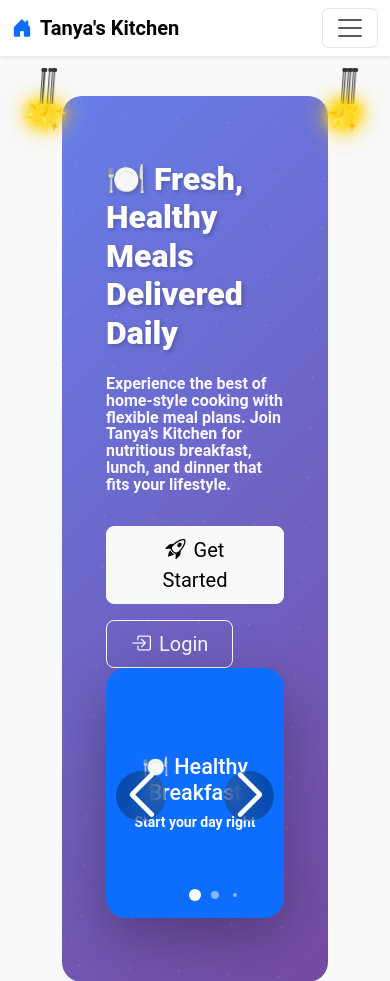
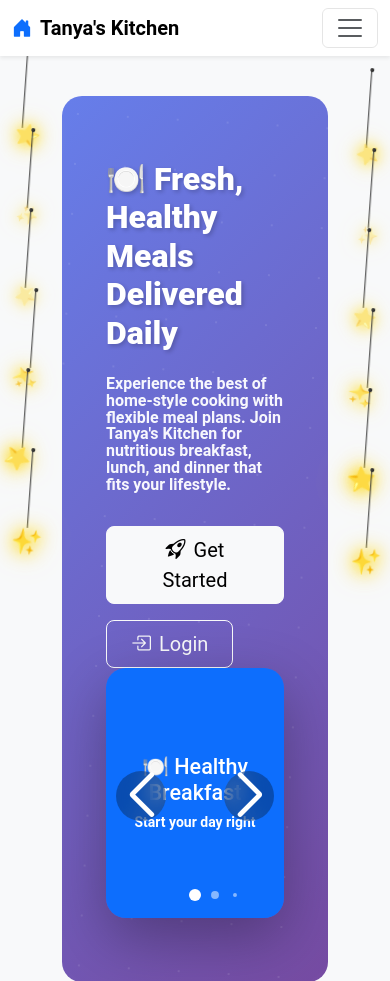
Before and after one commit to gangeshwar01/tanya-kitchen, a Django app: page / in a window 390 px wide. Shown: the top 981 px of the page. Run offline with Django 5.2, Linux system fonts and the light colour scheme; data that the repository does not hold is empty; some libraries are stand-ins or nearby versions.

Commit message:
sparkling stars 6

```diff
--- a/templates/home.html
+++ b/templates/home.html
@@ -395,11 +395,11 @@
 }
 
 .stars-left {
-  left: 20px;
+  left: 0;
 }
 
 .stars-right {
-  right: 20px;
+  right: 0;
 }
 
 /* Hanging wire/string for stars - extends from navbar bottom */
@@ -440,54 +440,54 @@
   filter: drop-shadow(0 0 8px rgba(255, 215, 0, 0.6));
 }
 
-/* Left side stars with hanging wires - wires extend upward to navbar bottom */
-.stars-left .star-with-wire:nth-child(1) { top: 140px; left: 50%; }
-.stars-left .star-with-wire:nth-child(1) .star-wire { height: 140px; }
+/* Left side stars with hanging wires - positioned at far left edge */
+.stars-left .star-with-wire:nth-child(1) { top: 100px; left: 20%; }
+.stars-left .star-with-wire:nth-child(1) .star-wire { height: 100px; }
 .stars-left .star-with-wire:nth-child(1) .sparkle-star { font-size: 2rem; animation-delay: 0s; }
 
-.stars-left .star-with-wire:nth-child(2) { top: 200px; left: 65%; }
+.stars-left .star-with-wire:nth-child(2) { top: 200px; left: 30%; }
 .stars-left .star-with-wire:nth-child(2) .star-wire { height: 200px; }
 .stars-left .star-with-wire:nth-child(2) .sparkle-star { font-size: 2.4rem; animation-delay: 0.4s; }
 
-.stars-left .star-with-wire:nth-child(3) { top: 280px; left: 45%; }
-.stars-left .star-with-wire:nth-child(3) .star-wire { height: 280px; }
+.stars-left .star-with-wire:nth-child(3) { top: 320px; left: 25%; }
+.stars-left .star-with-wire:nth-child(3) .star-wire { height: 320px; }
 .stars-left .star-with-wire:nth-child(3) .sparkle-star { font-size: 1.8rem; animation-delay: 0.8s; }
 
-.stars-left .star-with-wire:nth-child(4) { top: 360px; left: 60%; }
-.stars-left .star-with-wire:nth-child(4) .star-wire { height: 360px; }
+.stars-left .star-with-wire:nth-child(4) { top: 460px; left: 35%; }
+.stars-left .star-with-wire:nth-child(4) .star-wire { height: 460px; }
 .stars-left .star-with-wire:nth-child(4) .sparkle-star { font-size: 2.1rem; animation-delay: 1.2s; }
 
-.stars-left .star-with-wire:nth-child(5) { top: 440px; left: 50%; }
-.stars-left .star-with-wire:nth-child(5) .star-wire { height: 440px; }
+.stars-left .star-with-wire:nth-child(5) { top: 600px; left: 20%; }
+.stars-left .star-with-wire:nth-child(5) .star-wire { height: 600px; }
 .stars-left .star-with-wire:nth-child(5) .sparkle-star { font-size: 1.7rem; animation-delay: 1.6s; }
 
-.stars-left .star-with-wire:nth-child(6) { top: 520px; left: 70%; }
-.stars-left .star-with-wire:nth-child(6) .star-wire { height: 520px; }
+.stars-left .star-with-wire:nth-child(6) { top: 740px; left: 30%; }
+.stars-left .star-with-wire:nth-child(6) .star-wire { height: 740px; }
 .stars-left .star-with-wire:nth-child(6) .sparkle-star { font-size: 2rem; animation-delay: 2s; }
 
-/* Right side stars with hanging wires - wires extend upward to navbar bottom */
-.stars-right .star-with-wire:nth-child(1) { top: 160px; right: 55%; }
-.stars-right .star-with-wire:nth-child(1) .star-wire { height: 160px; }
+/* Right side stars with hanging wires - positioned at far right edge */
+.stars-right .star-with-wire:nth-child(1) { top: 120px; right: 25%; }
+.stars-right .star-with-wire:nth-child(1) .star-wire { height: 120px; }
 .stars-right .star-with-wire:nth-child(1) .sparkle-star { font-size: 2.1rem; animation-delay: 0.2s; }
 
-.stars-right .star-with-wire:nth-child(2) { top: 220px; right: 40%; }
-.stars-right .star-with-wire:nth-child(2) .star-wire { height: 220px; }
+.stars-right .star-with-wire:nth-child(2) { top: 240px; right: 20%; }
+.stars-right .star-with-wire:nth-child(2) .star-wire { height: 240px; }
 .stars-right .star-with-wire:nth-child(2) .sparkle-star { font-size: 2.5rem; animation-delay: 0.6s; }
 
-.stars-right .star-with-wire:nth-child(3) { top: 300px; right: 65%; }
-.stars-right .star-with-wire:nth-child(3) .star-wire { height: 300px; }
+.stars-right .star-with-wire:nth-child(3) { top: 360px; right: 30%; }
+.stars-right .star-with-wire:nth-child(3) .star-wire { height: 360px; }
 .stars-right .star-with-wire:nth-child(3) .sparkle-star { font-size: 1.7rem; animation-delay: 1s; }
 
-.stars-right .star-with-wire:nth-child(4) { top: 380px; right: 45%; }
-.stars-right .star-with-wire:nth-child(4) .star-wire { height: 380px; }
+.stars-right .star-with-wire:nth-child(4) { top: 500px; right: 22%; }
+.stars-right .star-with-wire:nth-child(4) .star-wire { height: 500px; }
 .stars-right .star-with-wire:nth-child(4) .sparkle-star { font-size: 2rem; animation-delay: 1.4s; }
 
-.stars-right .star-with-wire:nth-child(5) { top: 460px; right: 60%; }
-.stars-right .star-with-wire:nth-child(5) .star-wire { height: 460px; }
+.stars-right .star-with-wire:nth-child(5) { top: 640px; right: 28%; }
+.stars-right .star-with-wire:nth-child(5) .star-wire { height: 640px; }
 .stars-right .star-with-wire:nth-child(5) .sparkle-star { font-size: 1.9rem; animation-delay: 1.8s; }
 
-.stars-right .star-with-wire:nth-child(6) { top: 540px; right: 50%; }
-.stars-right .star-with-wire:nth-child(6) .star-wire { height: 540px; }
+.stars-right .star-with-wire:nth-child(6) { top: 780px; right: 24%; }
+.stars-right .star-with-wire:nth-child(6) .star-wire { height: 780px; }
 .stars-right .star-with-wire:nth-child(6) .sparkle-star { font-size: 1.8rem; animation-delay: 2.2s; }
 
 @keyframes sparkle {
@@ -540,23 +540,23 @@
   }
 
   .stars-left {
-    left: 10px;
+    left: 0;
   }
 
   .stars-right {
-    right: 10px;
+    right: 0;
   }
 
   .stars-left .star-with-wire .star-wire,
   .stars-right .star-with-wire .star-wire {
-    height: calc(var(--wire-height, 60px) * 0.8) !important;
+    height: calc(var(--wire-height, 100px) * 0.8) !important;
   }
 }
 
 @media (max-width: 768px) {
   .stars-wrapper {
     padding: 1rem 0;
-    min-height: 400px;
+    min-height: 600px;
   }
 
   .stars-container {
@@ -573,21 +573,31 @@
   }
 
   .stars-left {
-    left: 5px;
+    left: 0;
   }
 
   .stars-right {
-    right: 5px;
+    right: 0;
   }
 
-  .stars-left .star-with-wire,
-  .stars-right .star-with-wire {
-    top: calc(var(--star-top, 80px) * 0.7) !important;
-  }
+  /* Reduce gaps on mobile but maintain spacing */
+  .stars-left .star-with-wire:nth-child(1) { top: 80px !important; }
+  .stars-left .star-with-wire:nth-child(2) { top: 160px !important; }
+  .stars-left .star-with-wire:nth-child(3) { top: 240px !important; }
+  .stars-left .star-with-wire:nth-child(4) { top: 320px !important; }
+  .stars-left .star-with-wire:nth-child(5) { top: 400px !important; }
+  .stars-left .star-with-wire:nth-child(6) { top: 480px !important; }
+
+  .stars-right .star-with-wire:nth-child(1) { top: 100px !important; }
+  .stars-right .star-with-wire:nth-child(2) { top: 180px !important; }
+  .stars-right .star-with-wire:nth-child(3) { top: 260px !important; }
+  .stars-right .star-with-wire:nth-child(4) { top: 340px !important; }
+  .stars-right .star-with-wire:nth-child(5) { top: 420px !important; }
+  .stars-right .star-with-wire:nth-child(6) { top: 500px !important; }
 
   .stars-left .star-with-wire .star-wire,
   .stars-right .star-with-wire .star-wire {
-    height: calc(var(--wire-height, 60px) * 0.6) !important;
+    height: var(--wire-height, 80px) !important;
   }
 
   .stars-left .star-with-wire .sparkle-star,
```
